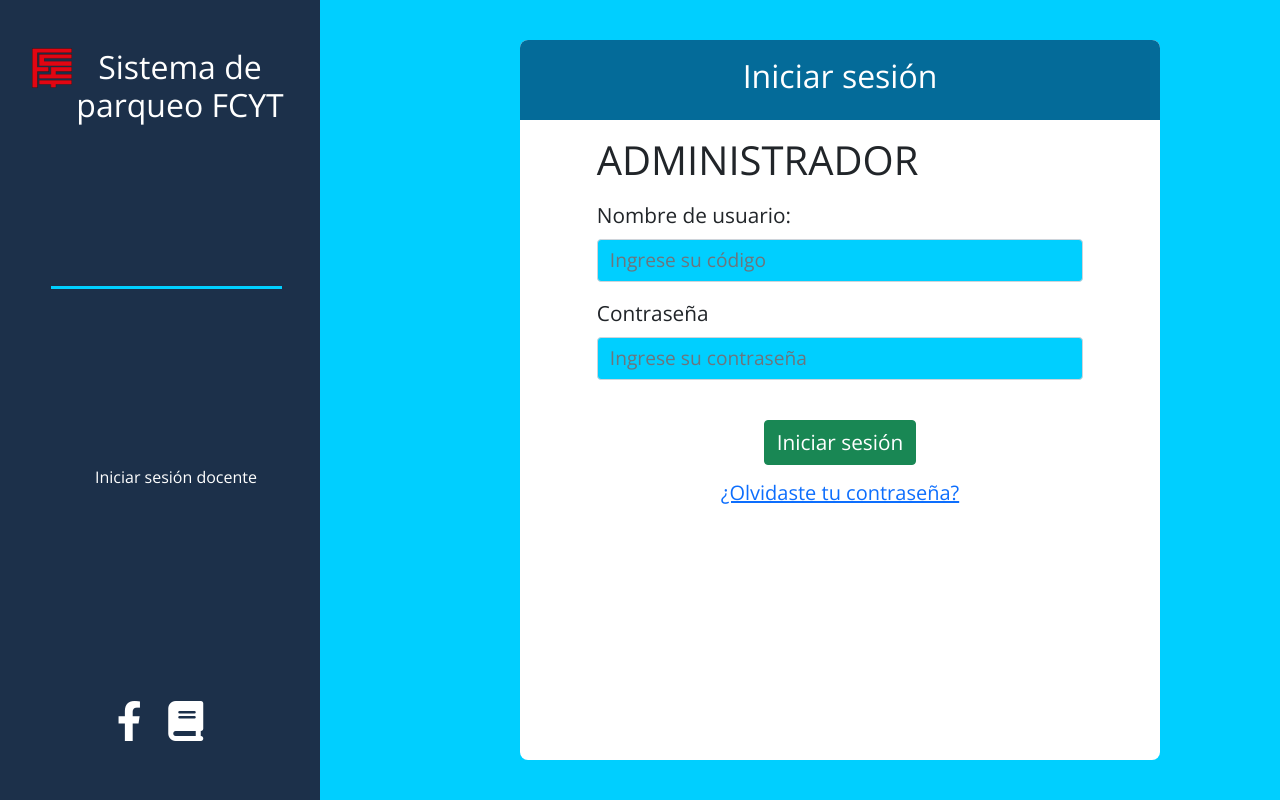
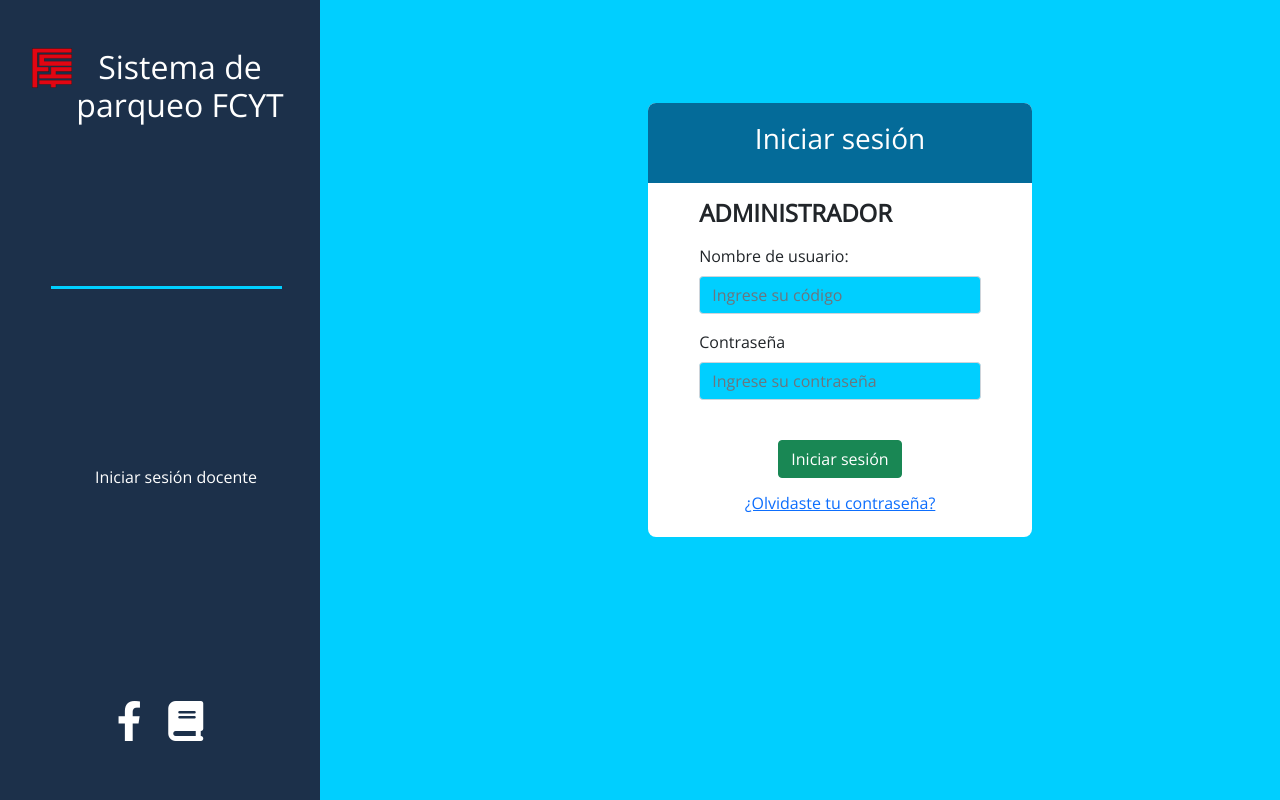
Before and after one commit to JhonnyHerbas/SistemaParqueo, a PHP site: page /App/views/iniciarSesionAdmin.php in a window 1280 px wide. Run offline with PHP 8.4, Linux system fonts and the light colour scheme.

Commit message:
estilos de formularios mejorado

```diff
--- a/App/views/iniciarSesionAdmin.php
+++ b/App/views/iniciarSesionAdmin.php
@@ -23,7 +23,7 @@ include('../models/funcionSolicitud.php');
             <a href="visualizarSitio.php" class="logo">
                 <img src="../../public/img/FCYT.png" alt="logo" class="logo">
             </a>
-            <h2>Sistema de parqueo FCYT</h2>
+            <h2 >Sistema de parqueo FCYT</h2>
         </div>
         <div class="line"></div>
         <nav class="navbar">
@@ -45,17 +45,17 @@ include('../models/funcionSolicitud.php');
         </div>
     </header>
     <main>
-        <div class="form-container">
-            <div class="header-container">
-                <h2 class="title-form">
+        <div class="container-login">
+            <div class="header-container-login">
+                <h3 class="title-form">
                     Iniciar sesión
-                </h2>
+                </h3>
             </div>
             <div class="card-body">
                 <form id="login" class="row g-3 needs-validation" novalidate
                     action="../controllers/iniciarSesionActionAdmin.php" method="post">
 
-                    <h1>ADMINISTRADOR</h1>
+                    <h4 class="font-weight-bold">ADMINISTRADOR</h4>
                     <?php
                     // Obtener el parámetro "nombre" de la URL usando el operador ternario
                     $mensaje = isset($_GET["mensaje"]) ? $_GET["mensaje"] : "";
@@ -71,29 +71,29 @@ include('../models/funcionSolicitud.php');
                     ?>
                     <!-- Aqui viene toda la interfaz de visualizacion -->
                     <div class="mb-3">
-                        <label for="validationCustom01" class="form-label">Nombre de usuario:</label>
-                        <input type="text" name="user" class="form-control" id="validationCustom01" pattern=".{4,30}$"
+                        <label for="validationCustom01" class="form-label login-label">Nombre de usuario:</label>
+                        <input type="text" name="user" class="form-control text" id="validationCustom01" pattern=".{4,30}$"
                             autocomplete="off" spellcheck="false" placeholder="Ingrese su código" required>
-                        <div class="invalid-feedback">
+                        <div class="invalid-feedback text">
                             Por favor, ingrese un código válido.
                         </div>
                     </div>
                     <div class="mb-3">
-                        <label for="validationCustom02" class="form-label">Contraseña</label>
-                        <input type="password" name="pass" class="form-control" id="validationCustom02"
+                        <label for="validationCustom02" class="form-label login-label">Contraseña</label>
+                        <input type="password" name="pass" class="form-control text" id="validationCustom02"
                             pattern="^[a-zA-Z0-9]{8,20}$" autocomplete="off" spellcheck="false"
                             placeholder="Ingrese su contraseña" required>
-                        <div class="invalid-feedback">
+                        <div class="invalid-feedback text">
                             Por favor, ingrese un nombre válido.
                         </div>
                     </div>
                     <div class="button-container">
-                        <button type="submit" class="btn btn-success" id="submitButton" data-toggle="modal"
+                        <button type="submit" class="btn btn-success text" id="submitButton" data-toggle="modal"
                             data-target="#exampleModal">Iniciar
                             sesión</button>
                     </div>
                     <div class="d-flex align-items-center justify-content-center h5">
-                        <a href="recuperarContrasena.php">¿Olvidaste tu contraseña?</a>
+                        <a class="text" href="recuperarContrasena.php">¿Olvidaste tu contraseña?</a>
                     </div>
                 </form>
             </div>
--- a/App/views/templates/header.php
+++ b/App/views/templates/header.php
@@ -22,10 +22,10 @@ if (isset($_SESSION['nombre'])) {
     <div class="container-user">
         <img src="../../public/img/Usuario.png" alt="usuario" class="logo">
         <div class="info-user">
-            <h4 class="info">
+            <h4 class="info text">
                 <?php echo $user; ?>
             </h3>
-            <h5 class="info">
+            <h5 class="info text">
                 <?php echo $role; ?>
             </h5>
         </div>
--- a/public/css/style.css
+++ b/public/css/style.css
@@ -19,7 +19,7 @@ main {
     justify-content: center;
     align-items: center;
     background-color: #00cfff;
-    min-height: 100vh;
+    min-height: 80vh;
 }
 
 .container-logo {
@@ -581,7 +581,20 @@ form label:not(:first-child) {
     width: 50vw;
     border-radius: 1vh;
 }
-
+.container-login{
+    background-color: white;
+    width: 30vw;
+    border-radius: 1vh;
+}
+.header-container-login {
+    height: 10vh;
+    width: 30vw;
+    background-color: #046b99;
+    border-radius: 1vh 1vh 0 0;
+    display: flex;
+    justify-content: center;
+    align-items: center;
+}
 .header-container {
     height: 10vh;
     width: 50vw;
@@ -595,6 +608,17 @@ form label:not(:first-child) {
 .header-container h2 {
     color: white;
     text-align: center;
+}
+.header-container-login h3 {
+    color: white;
+    text-align: center;
+}
+
+.font-weight-bold{
+    font-weight: bold;
+}
+.login-label, .text{
+    font-size: 1rem;
 }
 
 @media (max-width:991px) {
@@ -683,6 +707,20 @@ form label:not(:first-child) {
         font-size: 1vh;
         padding: 0;
     }
+    .container-login{
+        background-color: white;
+        width: 80vw;
+        border-radius: 1vh;
+    }
+    .header-container-login {
+        height: 10vh;
+        width: 80vw;
+        background-color: #046b99;
+        border-radius: 1vh 1vh 0 0;
+        display: flex;
+        justify-content: center;
+        align-items: center;
+    }
 }
 
 @media (max-width:450px) {
```
Also changed, not shown: App/views/iniciarSesionDocente.php (+13 -13 lines), App/views/recuperarContrasena.php (+8 -8 lines).
